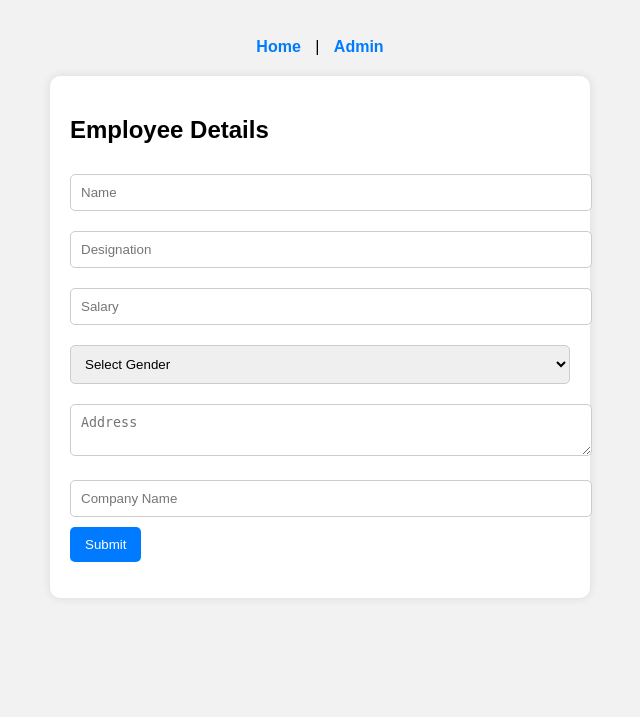
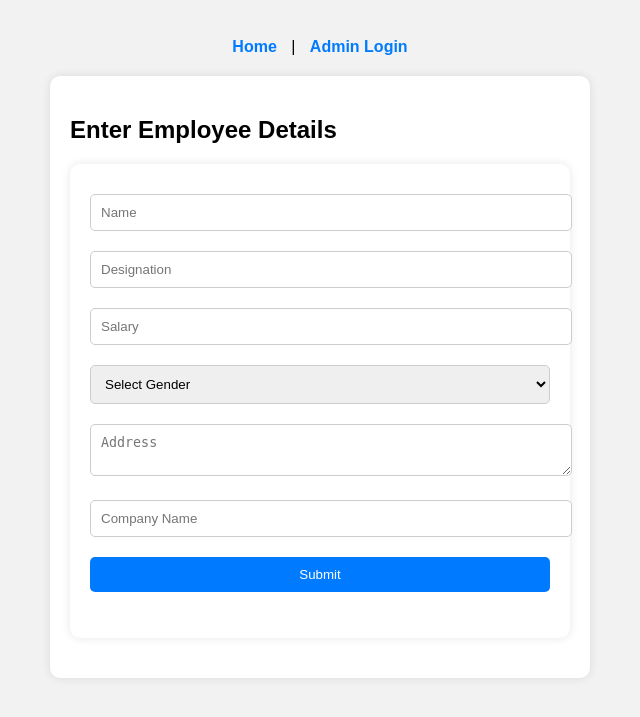
Before and after one commit to venkatpoola2219/JobDetails, a Flask app: page / in a window 1280 px wide. Shown: the top 717 px of the page, without its empty margins (320-960 px from the left). Run offline with Flask 3, Linux system fonts and the light colour scheme.

Commit message:
venkatsukanya final

```diff
--- a/Server.py
+++ b/Server.py
@@ -53,7 +53,7 @@ def admin_dashboard():
 @app.route('/logout')
 def logout():
     session.pop('logged_in', None)
-    return redirect(url_for('index'))
+    return redirect(url_for('admin_login'))
 
 # -------- EMPLOYEE DATA ----------
 @app.route('/submit', methods=['POST'])
--- a/static/script.js
+++ b/static/script.js
@@ -3,10 +3,9 @@ const backendURL =
     ? "http://localhost:10000"
     : window.location.origin;
 
-// ---------- Submit Employee ----------
+// Submit Employee Form
 document.getElementById("employeeForm")?.addEventListener("submit", async (e) => {
   e.preventDefault();
-
   const data = {
     name: document.getElementById("name").value,
     designation: document.getElementById("designation").value,
@@ -15,7 +14,6 @@ document.getElementById("employeeForm")?.addEventListener("submit", async (e) =>
     address: document.getElementById("address").value,
     company: document.getElementById("company").value
   };
-
   try {
     const res = await fetch(`${backendURL}/submit`, {
       method: "POST",
@@ -26,84 +24,59 @@ document.getElementById("employeeForm")?.addEventListener("submit", async (e) =>
     document.getElementById("response").innerText = result.message;
     document.getElementById("employeeForm").reset();
   } catch (err) {
+    console.error(err);
     document.getElementById("response").innerText = "Error saving data!";
-    console.error(err);
   }
 });
 
-// ---------- Search Employee ----------
+// Search Employees
 document.getElementById("searchBtn")?.addEventListener("click", async () => {
   const field = document.getElementById("searchField").value;
   const value = document.getElementById("searchValue").value.trim();
-
   if (!value) return alert("Please enter a search value");
 
   try {
     const res = await fetch(`${backendURL}/search?field=${field}&value=${value}`);
     const data = await res.json();
-    const resultsDiv = document.getElementById("results");
-    resultsDiv.innerHTML = "";
-
-    if (data.status === "not_found") {
-      resultsDiv.innerHTML = `<p style="text-align:center;color:red;">No records found!</p>`;
-    } else {
-      let table = `<table>
-          <tr>
-              <th>ID</th><th>Name</th><th>Designation</th><th>Salary</th>
-              <th>Gender</th><th>Address</th><th>Company</th>
-          </tr>`;
-      data.results.forEach(r => {
-        table += `<tr>
-            <td>${r.id}</td>
-            <td>${r.name}</td>
-            <td>${r.designation}</td>
-            <td>${r.salary}</td>
-            <td>${r.gender}</td>
-            <td>${r.address}</td>
-            <td>${r.company}</td>
-        </tr>`;
-      });
-      table += `</table>`;
-      resultsDiv.innerHTML = table;
-    }
+    displayResults(data);
   } catch (err) {
     console.error(err);
     alert("Error searching data!");
   }
 });
 
-// ---------- Show All Employees ----------
+// Show All Employees
 document.getElementById("showAllBtn")?.addEventListener("click", async () => {
   try {
     const res = await fetch(`${backendURL}/all`);
     const data = await res.json();
-    const resultsDiv = document.getElementById("results");
-    resultsDiv.innerHTML = "";
-
-    if (data.status === "not_found") {
-      resultsDiv.innerHTML = `<p style="text-align:center;color:red;">No records found!</p>`;
-    } else {
-      let table = `<table>
-          <tr>
-              <th>ID</th><th>Name</th><th>Designation</th><th>Salary</th>
-              <th>Gender</th><th>Address</th><th>Company</th>
-          </tr>`;
-      data.results.forEach(r => {
-        table += `<tr>
-            <td>${r.id}</td>
-            <td>${r.name}</td>
-            <td>${r.designation}</td>
-            <td>${r.salary}</td>
-            <td>${r.gender}</td>
-            <td>${r.address}</td>
-            <td>${r.company}</td>
-        </tr>`;
-      });
-      table += `</table>`;
-      resultsDiv.innerHTML = table;
-    }
+    displayResults(data);
   } catch (err) {
     console.error(err);
     alert("Error fetching data!");
   }
 });
+
+// Display Results
+function displayResults(data) {
+  const resultsDiv = document.getElementById("results");
+  resultsDiv.innerHTML = "";
+  if (!data.results || data.results.length === 0) {
+    resultsDiv.innerHTML = `<p style="text-align:center;color:red;">No records found!</p>`;
+    return;
+  }
+  let table = `<table>
+      <tr>
+          <th>ID</th><th>Name</th><th>Designation</th><th>Salary</th>
+          <th>Gender</th><th>Address</th><th>Company</th>
+      </tr>`;
+  data.results.forEach(r => {
+    table += `<tr>
+        <td>${r.id}</td><td>${r.name}</td><td>${r.designation}</td>
+        <td>${r.salary}</td><td>${r.gender}</td><td>${r.address}</td>
+        <td>${r.company}</td>
+    </tr>`;
+  });
+  table += `</table>`;
+  resultsDiv.innerHTML = table;
+}
--- a/static/style.css
+++ b/static/style.css
@@ -1,11 +1,11 @@
 body { font-family: Arial; background: #f2f2f2; padding: 20px; }
-form, .search-box, .login-box { background: white; padding: 20px; border-radius: 10px; max-width: 500px; margin: 20px auto; box-shadow: 0 0 10px rgba(0,0,0,0.1); }
-input, select, textarea { width: 100%; margin: 10px 0; padding: 10px; border-radius: 5px; border: 1px solid #ccc; }
-button { background: #007bff; color: white; border: none; padding: 10px 15px; border-radius: 5px; cursor: pointer; }
-table { margin: 20px auto; border-collapse: collapse; width: 90%; }
-th, td { border: 1px solid #ddd; padding: 8px; text-align: center; }
-th { background-color: #007bff; color: white; }
 nav { text-align:center; margin: 10px 0; }
 nav a { margin:0 10px; color:#007bff; text-decoration:none; font-weight:bold; }
 nav a:hover { text-decoration:underline; }
+form, .form-box, .search-box, .login-box { background: white; padding: 20px; border-radius: 10px; max-width: 500px; margin: 20px auto; box-shadow: 0 0 10px rgba(0,0,0,0.1); }
+input, select, textarea, button { width: 100%; margin: 10px 0; padding: 10px; border-radius: 5px; border: 1px solid #ccc; }
+button { background: #007bff; color: white; border:none; cursor:pointer; }
+table { margin: 20px auto; border-collapse: collapse; width: 90%; }
+th, td { border:1px solid #ddd; padding:8px; text-align:center; }
+th { background-color:#007bff; color:white; }
 #response { text-align:center; font-weight:bold; }
--- a/templates/admin.html
+++ b/templates/admin.html
@@ -7,14 +7,12 @@
 <link rel="stylesheet" href="{{ url_for('static', filename='style.css') }}">
 </head>
 <body>
-
-<!-- Navbar -->
 <nav>
   <a href="{{ url_for('index') }}">Home</a> |
+  <a href="{{ url_for('admin_dashboard') }}">Admin Dashboard</a> |
   <a href="{{ url_for('logout') }}">Logout</a>
 </nav>
 
-<!-- Search Section -->
 <div class="search-box">
   <h3>Search Employees</h3>
   <select id="searchField">
--- a/templates/index.html
+++ b/templates/index.html
@@ -7,16 +7,14 @@
 <link rel="stylesheet" href="{{ url_for('static', filename='style.css') }}">
 </head>
 <body>
-
-<!-- Navbar -->
 <nav>
   <a href="{{ url_for('index') }}">Home</a> |
-  <a href="{{ url_for('admin_login') }}">Admin</a>
+  <a href="{{ url_for('admin_login') }}">Admin Login</a>
 </nav>
 
-<!-- Employee Form -->
+<div class="form-box">
+  <h2>Enter Employee Details</h2>
   <form id="employeeForm">
-<h2>Employee Details</h2>
     <input type="text" id="name" placeholder="Name" required />
     <input type="text" id="designation" placeholder="Designation" required />
     <input type="number" id="salary" placeholder="Salary" required />
@@ -31,6 +29,7 @@
     <button type="submit">Submit</button>
     <p id="response"></p>
   </form>
+</div>
 
 <script src="{{ url_for('static', filename='script.js') }}"></script>
 </body>
```
Also changed, not shown: templates/admin_login.html (+4 -3 lines), database.db (deleted). Lines whose indentation alone changed are shown as unchanged.
